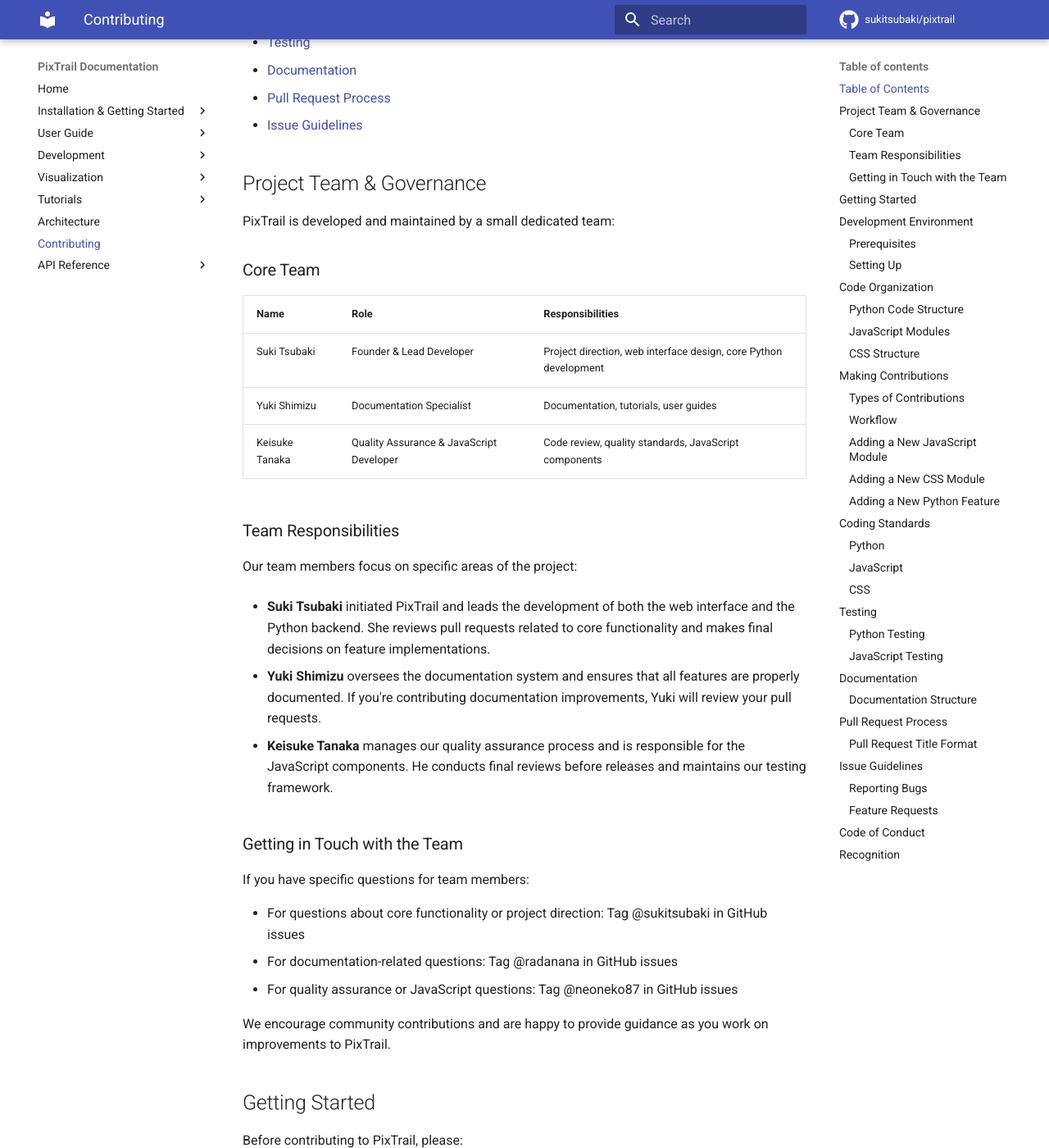
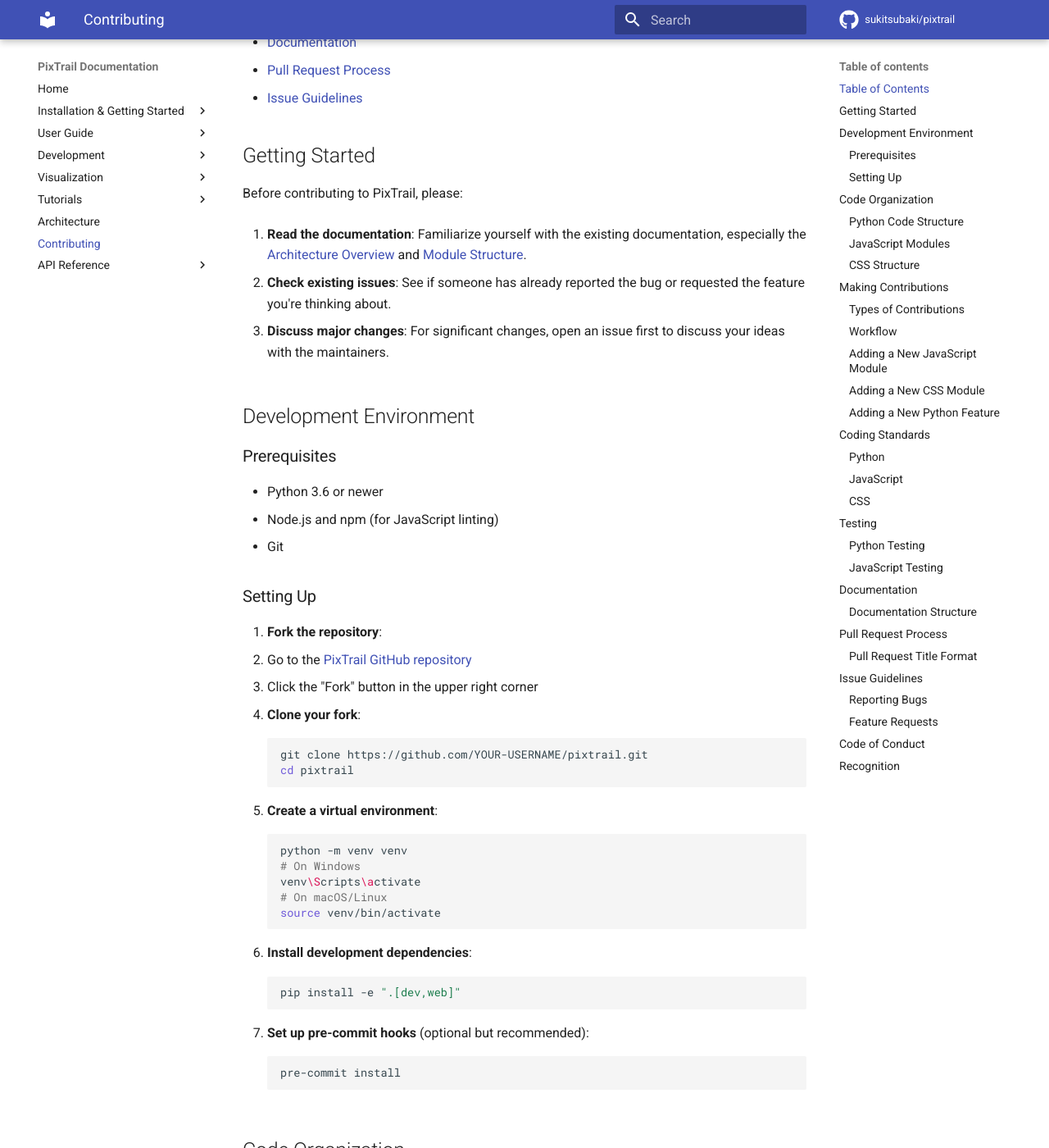
Before and after one commit to sukitsubaki/pixTrail, an MkDocs documentation site: the page built from docs/contributing.md, in a window 1280 px wide and 1400 px high, scrolled down 484 px. Shown: the whole window at 82% size. Built offline with MkDocs 1.6.1 and Material for MkDocs 9.7.7, drawn with Linux system fonts in a browser that asks for light colours; comment, search, counter and statistics services are not loaded.

Commit message:
Update contributing.md

```diff
--- a/docs/contributing.md
+++ b/docs/contributing.md
@@ -4,7 +4,6 @@
 
 ## Table of Contents
 
-- [Team](#project-team-and-governance)
 - [Getting Started](#getting-started)
 - [Development Environment](#development-environment)
 - [Code Organization](#code-organization)
@@ -14,38 +13,6 @@
 - [Documentation](#documentation)
 - [Pull Request Process](#pull-request-process)
 - [Issue Guidelines](#issue-guidelines)
-
-## Project Team & Governance
-
-PixTrail is developed and maintained by a small dedicated team:
-
-### Core Team
-
-| Name           | Role                                     | Responsibilities                                                 |
-|----------------|------------------------------------------|------------------------------------------------------------------|
-| Suki Tsubaki   | Founder & Lead Developer                 | Project direction, web interface design, core Python development |
-| Yuki Shimizu   | Documentation Specialist                 | Documentation, tutorials, user guides                            |
-| Keisuke Tanaka | Quality Assurance & JavaScript Developer | Code review, quality standards, JavaScript components            |
-
-### Team Responsibilities
-
-Our team members focus on specific areas of the project:
-
-- **Suki Tsubaki** initiated PixTrail and leads the development of both the web interface and the Python backend. She reviews pull requests related to core functionality and makes final decisions on feature implementations.
-
-- **Yuki Shimizu** oversees the documentation system and ensures that all features are properly documented. If you're contributing documentation improvements, Yuki will review your pull requests.
-
-- **Keisuke Tanaka** manages our quality assurance process and is responsible for the JavaScript components. He conducts final reviews before releases and maintains our testing framework.
-
-### Getting in Touch with the Team
-
-If you have specific questions for team members:
-
-- For questions about core functionality or project direction: Tag @sukitsubaki in GitHub issues
-- For documentation-related questions: Tag @radanana in GitHub issues
-- For quality assurance or JavaScript questions: Tag @neoneko87 in GitHub issues
-
-We encourage community contributions and are happy to provide guidance as you work on improvements to PixTrail.
 
 ## Getting Started
 
```
